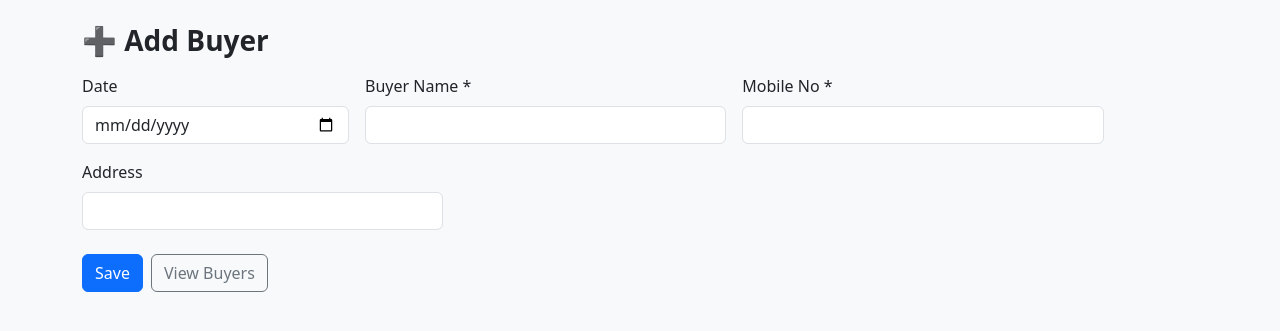
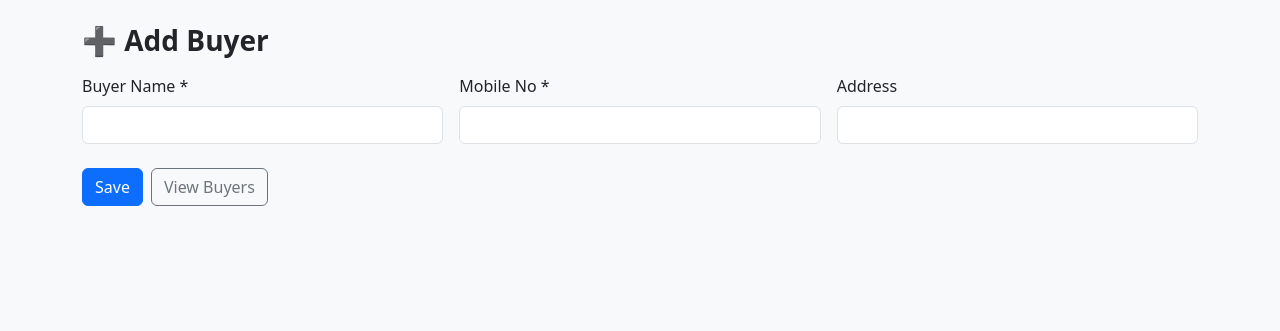
Before and after one commit to DUDU1608/warehouse-python, a Flask app: page /buyer/add-buyer in a window 1280 px wide. Shown: the part 57-388 px from the top of the page. Run offline with Flask 3, Linux system fonts and the light colour scheme.

Commit message:
Update add_buyer.html

```diff
--- a/app/templates/buyer/add_buyer.html
+++ b/app/templates/buyer/add_buyer.html
@@ -34,10 +34,6 @@
   <h3 class="mb-3 fw-bold">➕ Add Buyer</h3>
   <form method="POST">
     <div class="row g-3">
-      <div class="col-md-3">
-  <label class="form-label">Date</label>
-  <input type="date" name="date" class="form-control">
-</div>
       <div class="col-md-4">
         <label class="form-label">Buyer Name *</label>
         <input name="buyer_name" class="form-control" required>
```
